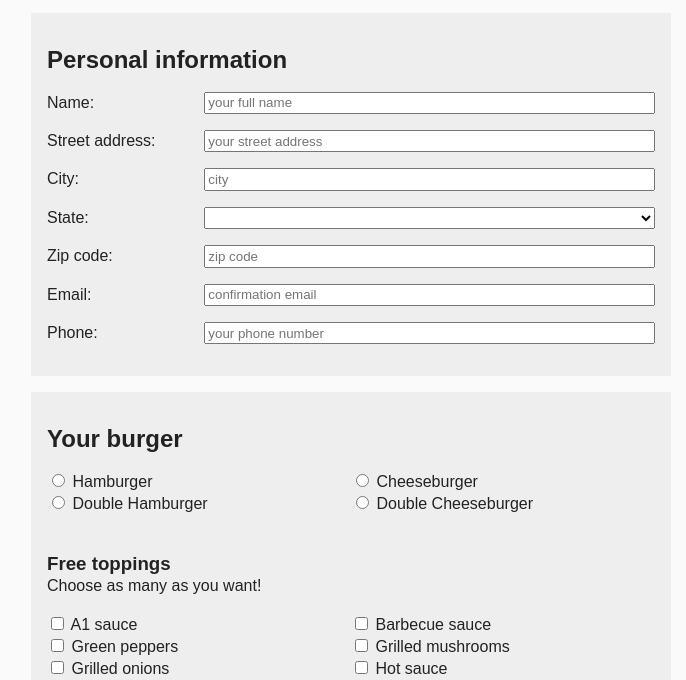
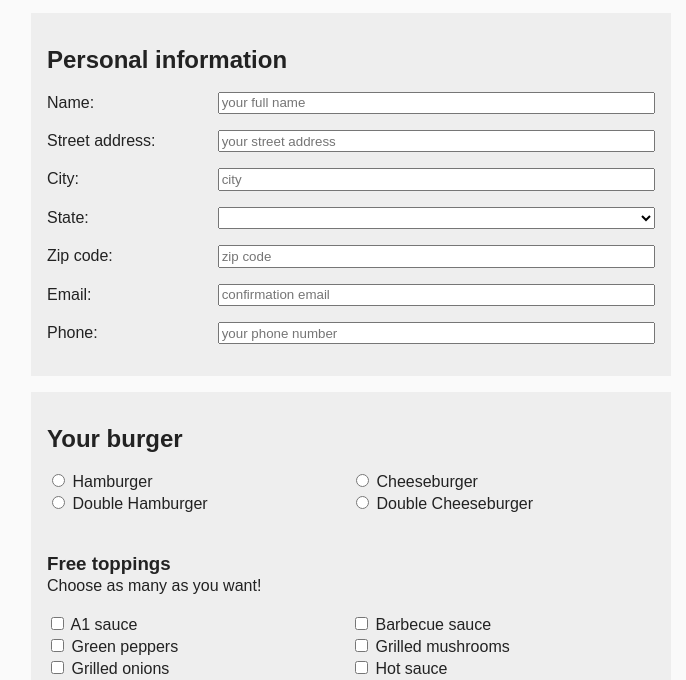
Before and after one commit to zriqbal/zriqbal.github.io, a plain HTML site: page grc339/flexbox-form/index.html in a window 1280 px wide. Shown: the part 76-756 px from the top of the page, without its empty margins (289-975 px from the left). Drawn offline with Linux system fonts and the light colour scheme.

Commit message:
Update flexboxform.css

```diff
--- a/grc339/flexbox-form/flexboxform.css
+++ b/grc339/flexbox-form/flexboxform.css
@@ -29,7 +29,7 @@ section.personal-info ul li input[type="text"],
 section ul li input[type="email"],
 section ul li input[type="tel"],
 section ul li select {
-	flex: 4 0 25em;
+	flex: 4 0 20em;
 	box-sizing: border-box;
 }
 
```
